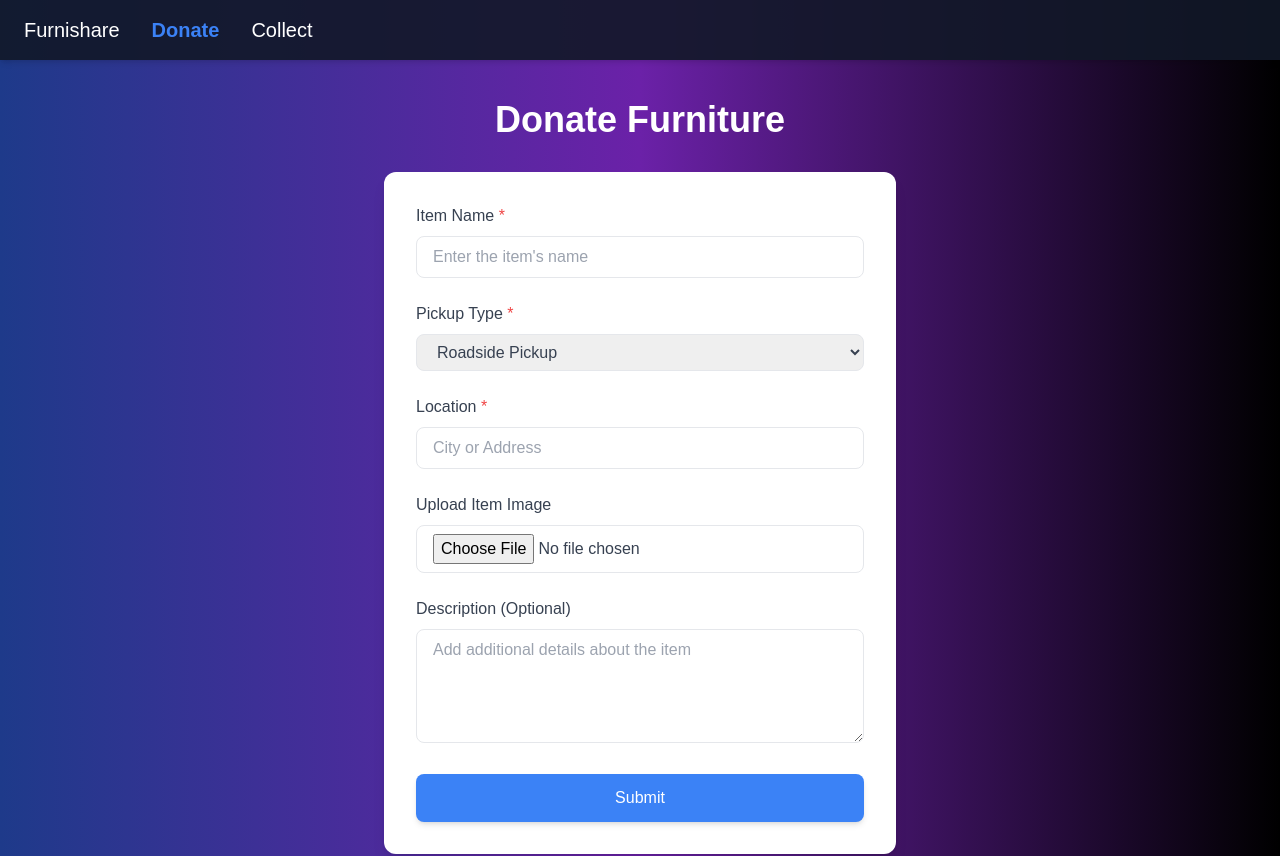
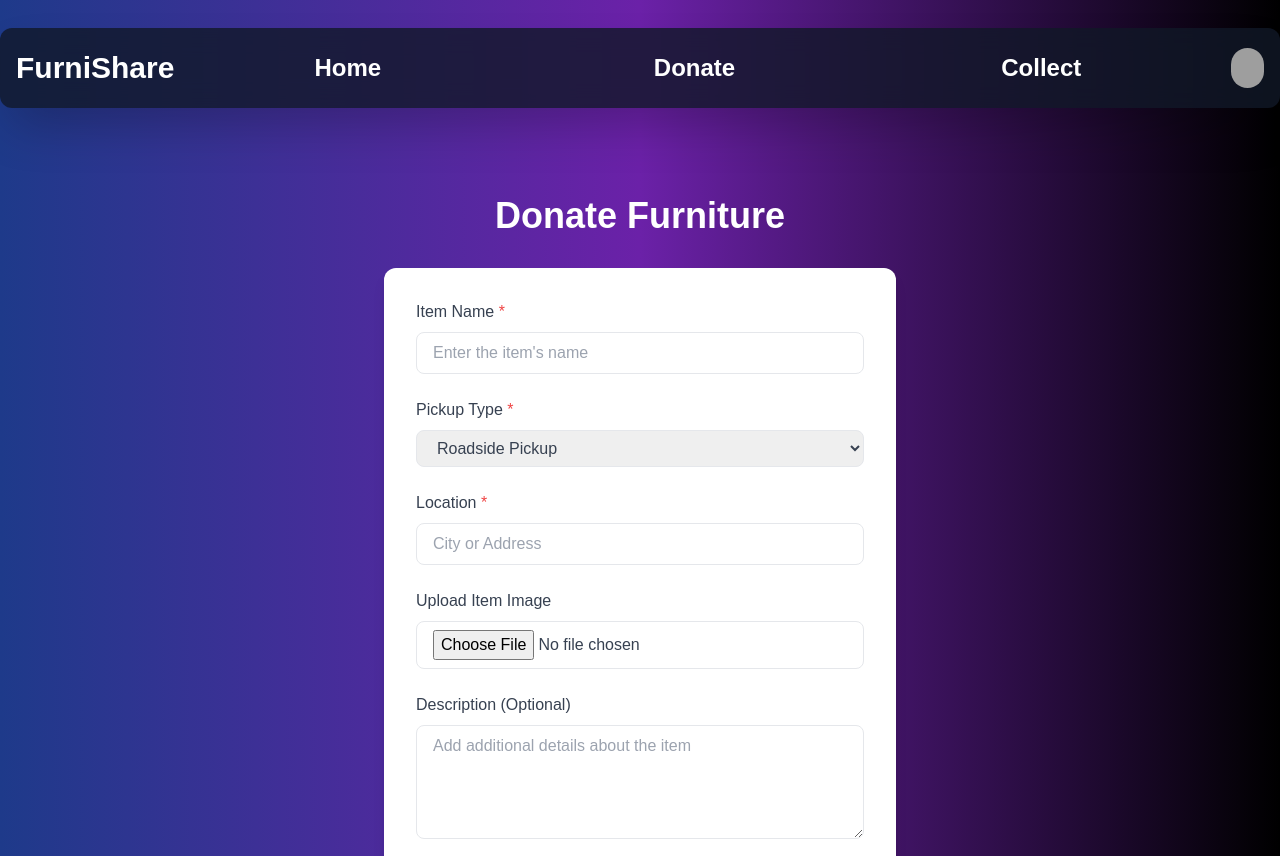
Before and after one commit to Furni-hare/furnishare, a Next.js app: page /dashboard/donate in a window 1280 px wide. Shown: the top 856 px of the page. Built offline with nearby package versions, Linux system fonts and the light colour scheme; grey boxes are pictures that could not be loaded.

Commit message:
Navbar complete

```diff
--- a/app/dashboard/collect/page.tsx
+++ b/app/dashboard/collect/page.tsx
@@ -2,8 +2,12 @@ import React from "react";
 
 export default function Collect(){
     return(
-        <div>
-            <h1>Welcome to the Collect Page</h1>
+        <div className="min-h-screen flex flex-col justify-center items-center relative bg-gradient-to-r from-blue-900 via-purple-800 to-black">
+            {/* Header */}
+            <header className="w-full z-10 mt-7">
+            </header>
+            <nav className="container mx-auto px-4 py-5 bg-opacity-80 bg-gray-900 rounded-xl shadow-2xl flex justify-between items-center backdrop-blur-md mb-12">
+            </nav>
         </div>
     );
 }
--- a/app/dashboard/donate/page.tsx
+++ b/app/dashboard/donate/page.tsx
@@ -1,26 +1,12 @@
 import Link from "next/link";
 import React from "react";
+import Navbar from "@/app/ui/navbar";
 
 export default function Donate() {
   return (
     <div className="min-h-screen flex flex-col items-center bg-gradient-to-r from-blue-900 via-purple-800 to-black">
       {/* Top Navigation Bar */}
-      <header className="w-full bg-gray-900 bg-opacity-90 py-4 shadow-md">
-        <nav className="container mx-auto flex justify-between items-center px-6">
-          {/* Navigation Links */}
-          <div className="flex space-x-8">
-            <Link href="/" className="text-xl text-white hover:text-blue-400">
-              Furnishare
-            </Link>
-            <Link href="/donate" className="text-xl text-blue-500 font-bold">
-              Donate
-            </Link>
-            <Link href="/collect" className="text-xl text-white hover:text-blue-400">
-              Collect
-            </Link>
-          </div>
-        </nav>
-      </header>
+      <Navbar />
 
       {/* Main Content */}
       <main className="container mx-auto flex flex-col items-center px-6 py-10">
--- /dev/null
+++ b/app/ui/navbar.tsx
@@ -0,0 +1,71 @@
+"use client";
+
+import { useState } from "react";
+import Link from "next/link";
+
+export default function Navbar() {
+  const [dropdownOpen, setDropdownOpen] = useState(false);
+
+  return (
+    <header className="w-full z-10 mt-7">
+      <nav className="container mx-auto px-4 py-5 bg-opacity-80 bg-gray-900 rounded-xl shadow-2xl flex justify-between items-center backdrop-blur-md mb-12">
+        {/* Left Section: Company Name */}
+        <div className="flex items-center space-x-16"> {/* Increased spacing to space-x-16 */}
+          <Link href="/" className="text-3xl font-extrabold text-white hover:text-blue-400 transition duration-300">
+            FurniShare
+          </Link>
+        </div>
+
+        {/* Navigation Links */}
+        <div className="flex w-full justify-between">
+          {/* Left Aligned: Home (centered within left third) */}
+          <div className="flex-1 flex justify-center">
+            <Link href="/" className="text-2xl font-bold text-white hover:text-blue-400 transition duration-300">
+              Home
+            </Link>
+          </div>
+
+          {/* Center Aligned: Donate */}
+          <div className="flex-1 flex justify-center">
+            <Link href="/donate" className="text-2xl font-bold text-white hover:text-blue-400 transition duration-300">
+              Donate
+            </Link>
+          </div>
+
+          {/* Right Aligned: Collect (centered within right third) */}
+          <div className="flex-1 flex justify-center">
+            <Link href="/collect" className="text-2xl font-bold text-white hover:text-blue-400 transition duration-300">
+              Collect
+            </Link>
+          </div>
+        </div>
+
+        {/* Right Section: Avatar with Dropdown */}
+        <div className="relative ml-4">
+          {/* Avatar Image */}
+          <img
+            src="/avatar-placeholder.png" // Replace with your avatar image path
+            alt="User Avatar"
+            className="w-10 h-10 rounded-full cursor-pointer"
+            onClick={() => setDropdownOpen(!dropdownOpen)} // Toggle dropdown
+          />
+
+          {/* Dropdown Menu */}
+          {dropdownOpen && (
+            <div className="absolute right-0 mt-2 w-48 bg-gray-800 text-white rounded-lg shadow-lg">
+              <Link href="/" className="block px-4 py-2 hover:bg-gray-700 rounded-t-lg">
+                Profile
+              </Link>
+              <button
+                className="block w-full text-left px-4 py-2 hover:bg-gray-700 rounded-b-lg"
+                onClick={() => alert("Logged out!")} // Replace with your logout logic
+              >
+                Logout
+              </button>
+            </div>
+          )}
+        </div>
+      </nav>
+    </header>
+  );
+}
--- a/tsconfig.json
+++ b/tsconfig.json
@@ -18,6 +18,7 @@
         "name": "next"
       }
     ],
+    "baseUrl": ".",
     "paths": {
       "@/*": ["./*"]
     }
```
Also changed, not shown: app/ui/topBarComponent.tsx (deleted, +0 -22 lines).
